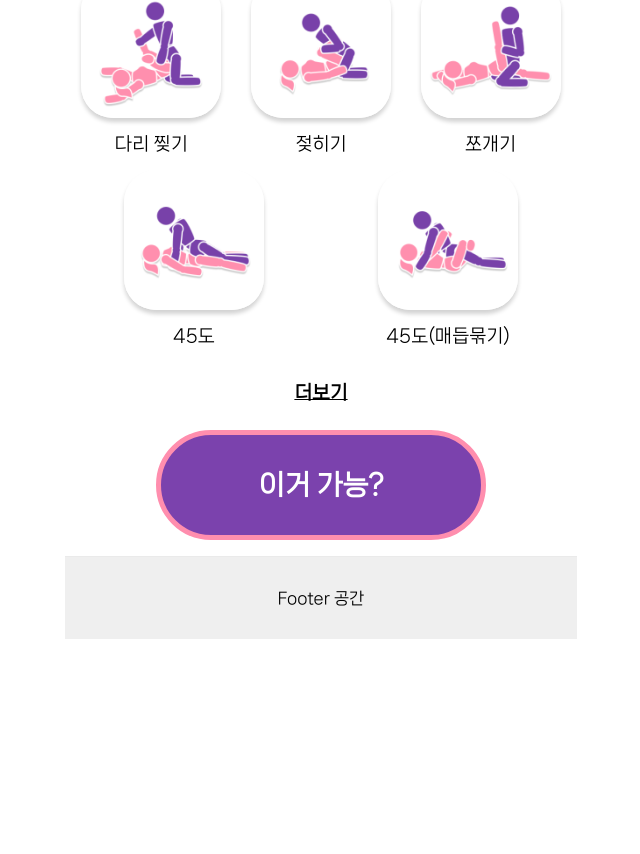
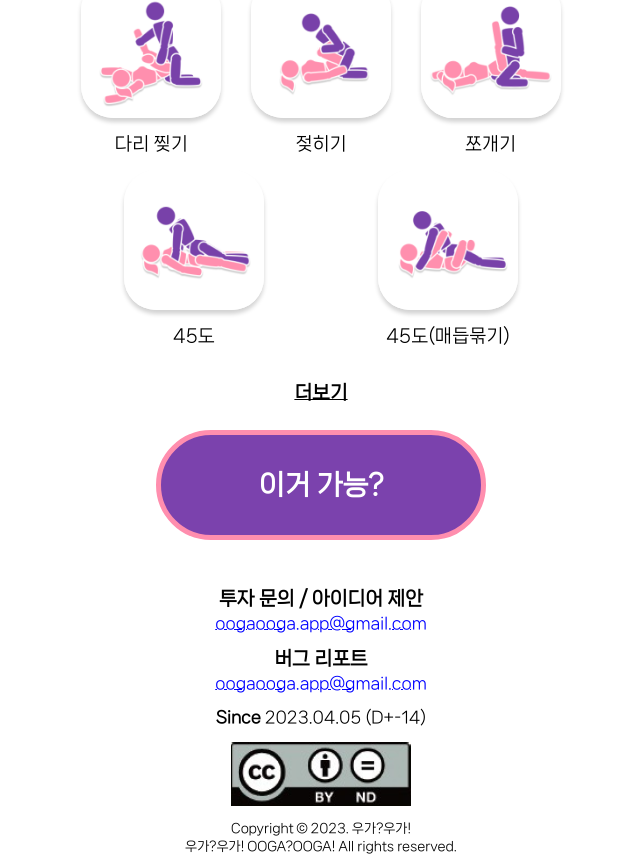
Before and after one commit to valueinvestment/woogawooga, a Next.js app: page / in a window 1280 px wide. Shown: the part 1206-2060 px from the top of the page, without its empty margins (319-959 px from the left). Before the commit the page ends 1845 px from the top, so only its background shows below. Built offline with nearby package versions, Linux system fonts and the light colour scheme.

Commit message:
Feature: footer

```diff
--- /dev/null
+++ b/components/Footer.tsx
@@ -0,0 +1,68 @@
+import styled from "styled-components";
+import Image from "next/image";
+
+const FooterContainer = styled.div`
+  display: flex;
+  flex-direction: column;
+  align-items: center;
+  justify-content: center;
+  margin-top: 2rem;
+`;
+
+const launchingDate = new Date("2023-04-05");
+
+//특정 일을 기준으로 날짜를 계산
+function getDiffDate(date: Date) {
+  const now = new Date();
+  const diff = now.getTime() - date.getTime();
+  const diffDate = Math.ceil(diff / (1000 * 3600 * 24));
+  return diffDate;
+}
+
+const Footer: React.FC = () => (
+  <>
+    <FooterContainer>
+      <h3 style={{ margin: "0rem" }}>투자 문의 / 아이디어 제안</h3>
+      <a
+        href="mailto: oogaooga.app@gmail.com"
+        style={{
+          margin: "0rem",
+          marginTop: "0.3rem",
+          textDecoration: "underline",
+          color: "blue",
+        }}
+      >
+        oogaooga.app@gmail.com
+      </a>
+      <h3 style={{ margin: "0rem", marginTop: "1rem" }}>버그 리포트</h3>
+      <a
+        href="mailto: oogaooga.app@gmail.com"
+        style={{
+          margin: "0rem",
+          marginTop: "0.3rem",
+          textDecoration: "underline",
+          color: "blue",
+        }}
+      >
+        oogaooga.app@gmail.com
+      </a>
+      <p style={{ margin: "0rem", marginTop: "1rem" }}>
+        <span style={{ fontWeight: "bold" }}>Since</span> 2023.04.05 (D+
+        {getDiffDate(launchingDate)})
+      </p>
+      <div style={{ marginTop: "1rem" }}>
+        <Image src="/assets/ccl.png" width="180px" height="64px" alt="ccl" />
+      </div>
+      <p style={{ margin: "0rem", marginTop: "0.5rem" }}>
+        <span style={{ fontSize: "0.8rem" }}>Copyright © 2023. 우가?우가!</span>
+      </p>
+      <p style={{ margin: "0rem" }}>
+        <span style={{ fontSize: "0.8rem" }}>
+          우가?우가! OOGA?OOGA! All rights reserved.
+        </span>
+      </p>
+    </FooterContainer>
+  </>
+);
+
+export { Footer };
--- a/pages/_app.tsx
+++ b/pages/_app.tsx
@@ -8,6 +8,7 @@ import {
 } from "../context/DataContext";
 import Head from "next/head";
 import { Analytics } from "@vercel/analytics/react";
+import { Footer } from "../components/Footer";
 
 function MyApp({ Component, pageProps }: AppProps) {
   return (
@@ -33,6 +34,7 @@ function MyApp({ Component, pageProps }: AppProps) {
         </SetDataProvider>
       </CardDataProvider>
       <Analytics />
+      <Footer></Footer>
     </>
   );
 }
--- a/pages/advertisment.tsx
+++ b/pages/advertisment.tsx
@@ -105,8 +105,6 @@ const Advertisment: NextPage = () => {
             ></Button>
           </Link>
         </main>
-
-        <footer className={styles.footer}>Footer 공간</footer>
       </div>
     </>
   );
--- a/pages/detail/[id].tsx
+++ b/pages/detail/[id].tsx
@@ -382,8 +382,6 @@ const Detail: NextPage = () => {
             onClick={() => router.push("/")}
           ></Button>
         </main>
-
-        <footer className={styles.footer}>Footer 공간</footer>
       </div>
     </>
   );
--- a/pages/index.tsx
+++ b/pages/index.tsx
@@ -19,6 +19,7 @@ import {
   useTagState,
 } from "../context/DataContext";
 import styles from "../styles/Home.module.css";
+import { Footer } from "../components/Footer";
 
 const TotalShow: NextPage = () => {
   const router = useRouter();
@@ -147,8 +148,6 @@ const TotalShow: NextPage = () => {
             ></Button>
           </Link> */}
         </main>
-
-        <footer className={styles.footer}>Footer 공간</footer>
       </div>
     </>
   );
--- a/pages/main.tsx
+++ b/pages/main.tsx
@@ -42,8 +42,6 @@ const Home: NextPage = () => {
           ></ImageButton>
         </Link>
       </main>
-
-      <footer className={styles.footer}>Footer 공간</footer>
     </div>
   );
 };
--- a/pages/totalRecommendSet.tsx
+++ b/pages/totalRecommendSet.tsx
@@ -94,8 +94,6 @@ const TotalRecommendSet: NextPage = () => {
             ></Button>
           </Link>
         </main>
-
-        <footer className={styles.footer}>Footer 공간</footer>
       </div>
     </>
   );
```
Also changed, not shown: public/assets/ccl.png (added).
